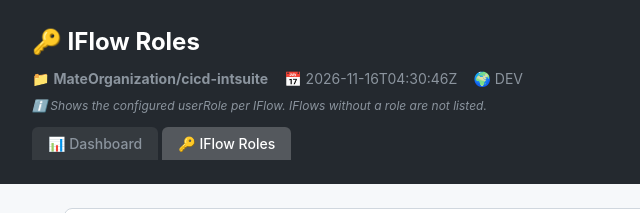
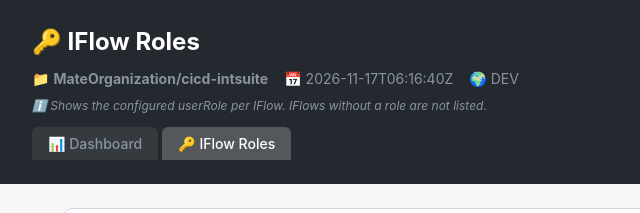
Before and after one commit to MateOrganization/cicd-intsuite, a plain HTML site: page docs/roles.html in a window 1280 px wide. Shown: the top 213 px of the page, 0-640 px from the left. Drawn offline with Linux system fonts and the light colour scheme.

Commit message:
🔑 Update IFlow Roles Page [skip ci]

```diff
--- a/docs/roles.html
+++ b/docs/roles.html
@@ -83,7 +83,7 @@
 <body>
   <div class="header">
     <h1>🔑 IFlow Roles</h1>
-    <div class="meta"><span>📁 <strong>MateOrganization/cicd-intsuite</strong></span><span>📅 2026-11-16T04:30:46Z</span><span>🌍 DEV</span></div>
+    <div class="meta"><span>📁 <strong>MateOrganization/cicd-intsuite</strong></span><span>📅 2026-11-17T06:16:40Z</span><span>🌍 DEV</span></div>
     <div class="scope-note">ℹ️ Shows the configured userRole per IFlow. IFlows without a role are not listed.</div>
     <nav class="page-nav">
       <a class="nav-tab" href="index.html">📊 Dashboard</a>
```
